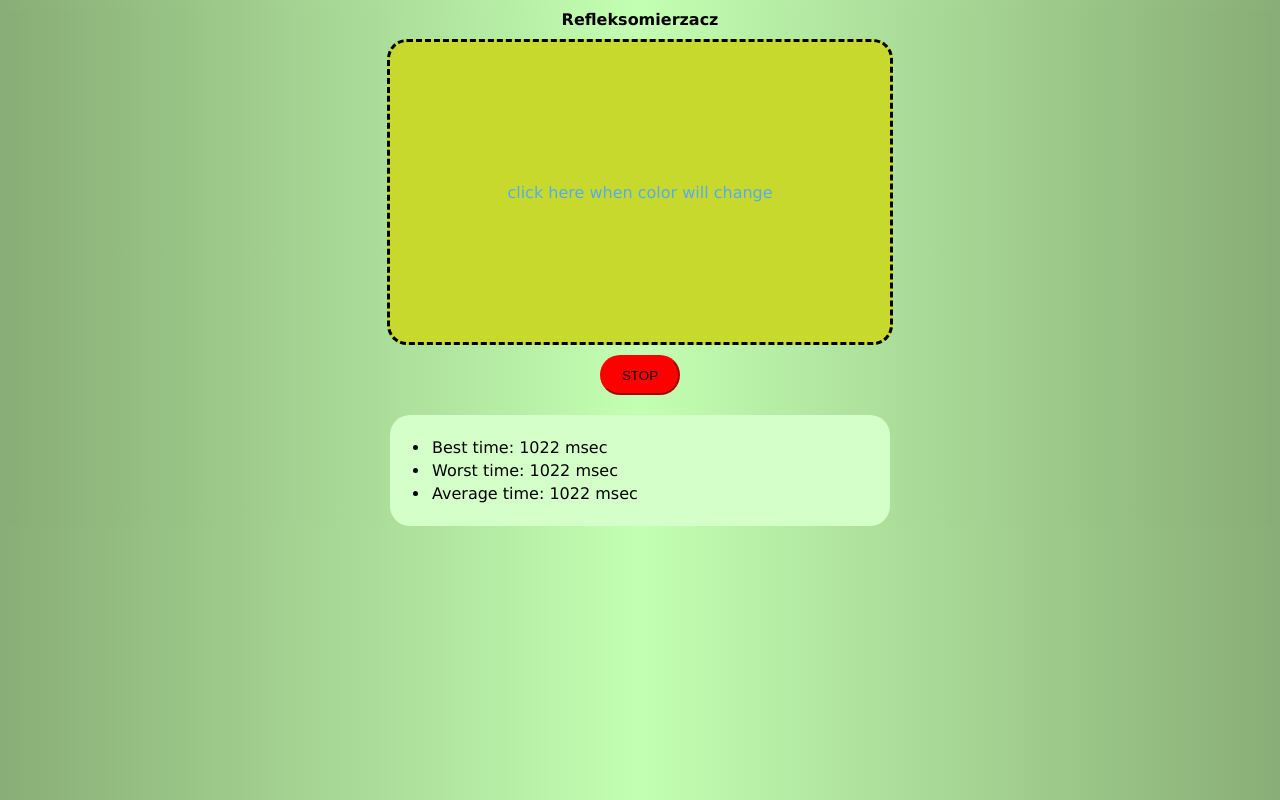
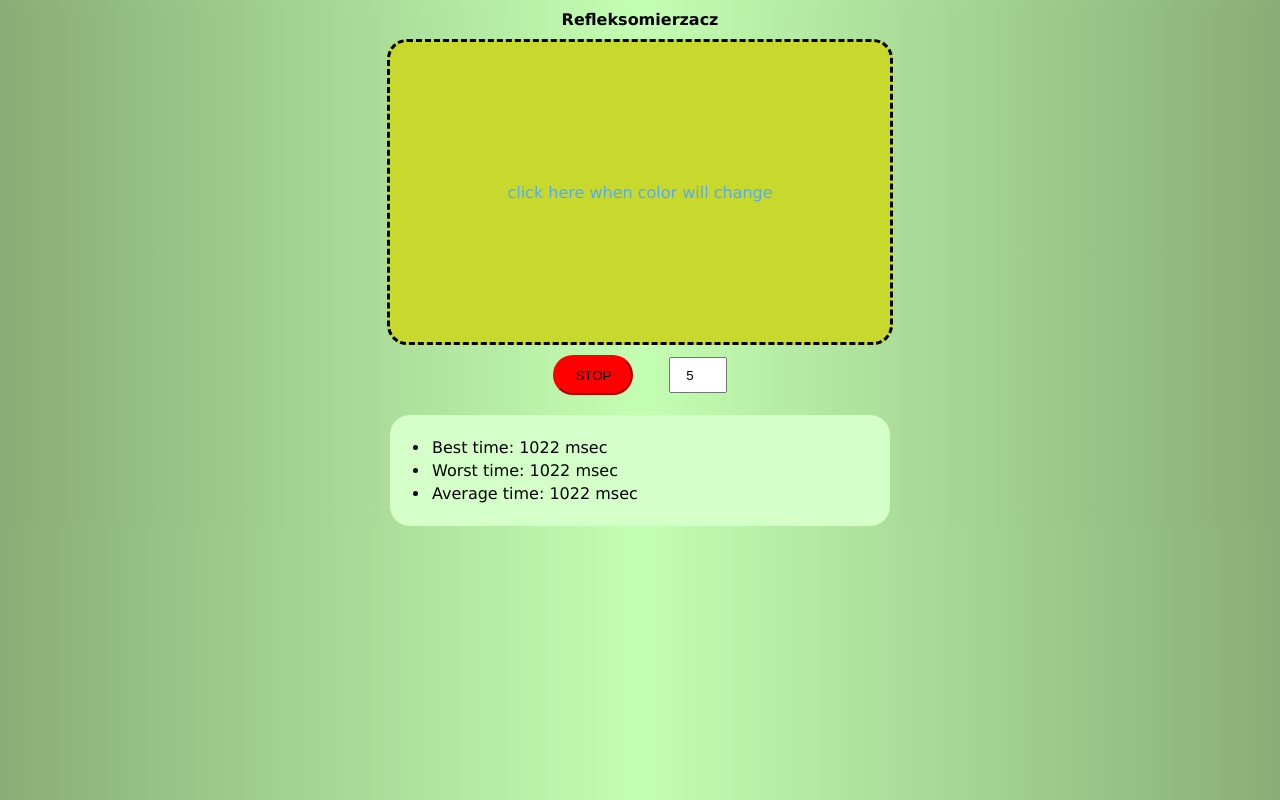
Before and after one commit to michalrys/js-lab, a plain HTML site: page index.html in a window 1280 px wide. Both pictures are taken after a click on the button "START". Drawn offline with Linux system fonts and the light colour scheme.

Commit message:
additional task: attemps:

```diff
--- a/index.html
+++ b/index.html
@@ -22,6 +22,8 @@
 <div class="menu">
     <button type="button" class="runningButton" onclick="runningButtonClicked()">START</button>
 <!--    <button type="button" class="stop" onclick="runStop()">STOP</button>-->
+    <input type="number" min="5" max="15" value="5" class="attemps" title="How many attempts ?"></input>
+
 </div>
 
 <div class="statistics">
--- a/scripts.js
+++ b/scripts.js
@@ -9,14 +9,17 @@ let statisticAverageTime = 0;
 let isClickAreaClicked = false;
 let startTime;
 let clickedTimes;
+let amountOfClicks = 5;
 
 function runningButtonClicked() {
     let button = document.querySelector("button.runningButton");
     let currentText = button.innerText;
+
     if (currentText === "START") {
         button.innerText = "STOP";
         button.style.background = "rgb(255, 0, 0)";
         button.style.borderColor = "rgb(255, 0, 0)";
+        setAmountOfClicksIfPossible();
         relaxMeterRun();
         startClock();
         resetStatistics();
@@ -28,9 +31,18 @@ function runningButtonClicked() {
     }
 }
 
+function setAmountOfClicksIfPossible() {
+    let attemps = document.querySelector("input.attemps");
+    let value = parseInt(attemps.value);
+    if (!Number.isNaN(value) && value > 0) {
+        amountOfClicks = value;
+    } else {
+        amountOfClicks = 5
+        attemps.value = 5;
+    }
+}
 
 function relaxMeterRun() {
-    let amountOfClicks = 5;
     let clickArea = document.querySelector("div.clickArea");
     let colors = ["rgb(45, 137, 217)", "rgb(154, 45, 217)", "rgb(200, 217, 45)"];
 
--- a/styles.css
+++ b/styles.css
@@ -81,6 +81,13 @@ li.timeAverage {
 
 }
 
+input.attemps {
+    width: 50px;
+    height: 30px;
+    margin-left: 30px;
+    text-align: center;
+}
+
 @media (max-width: 730px) {
     section {
         flex-direction: column;
```
